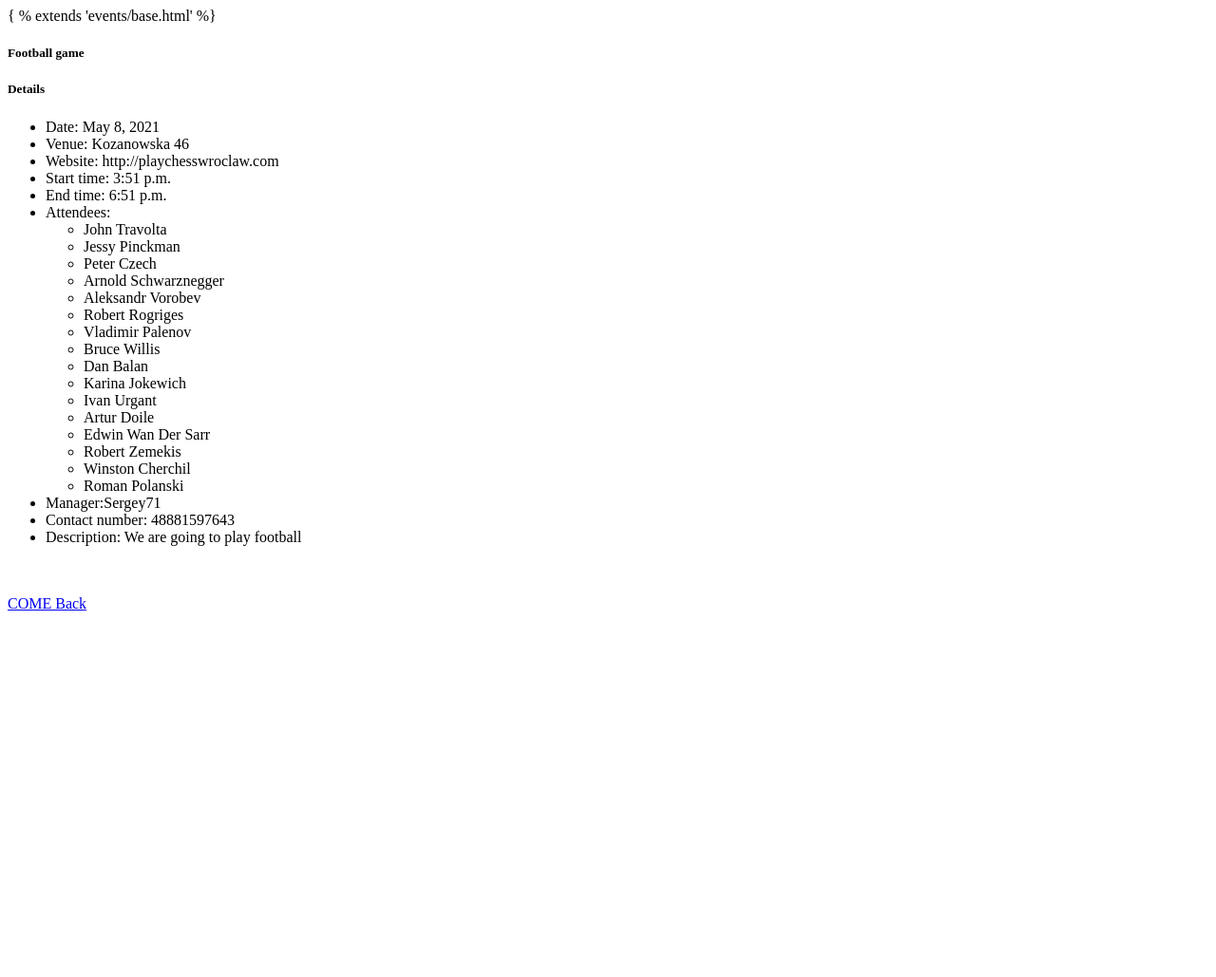
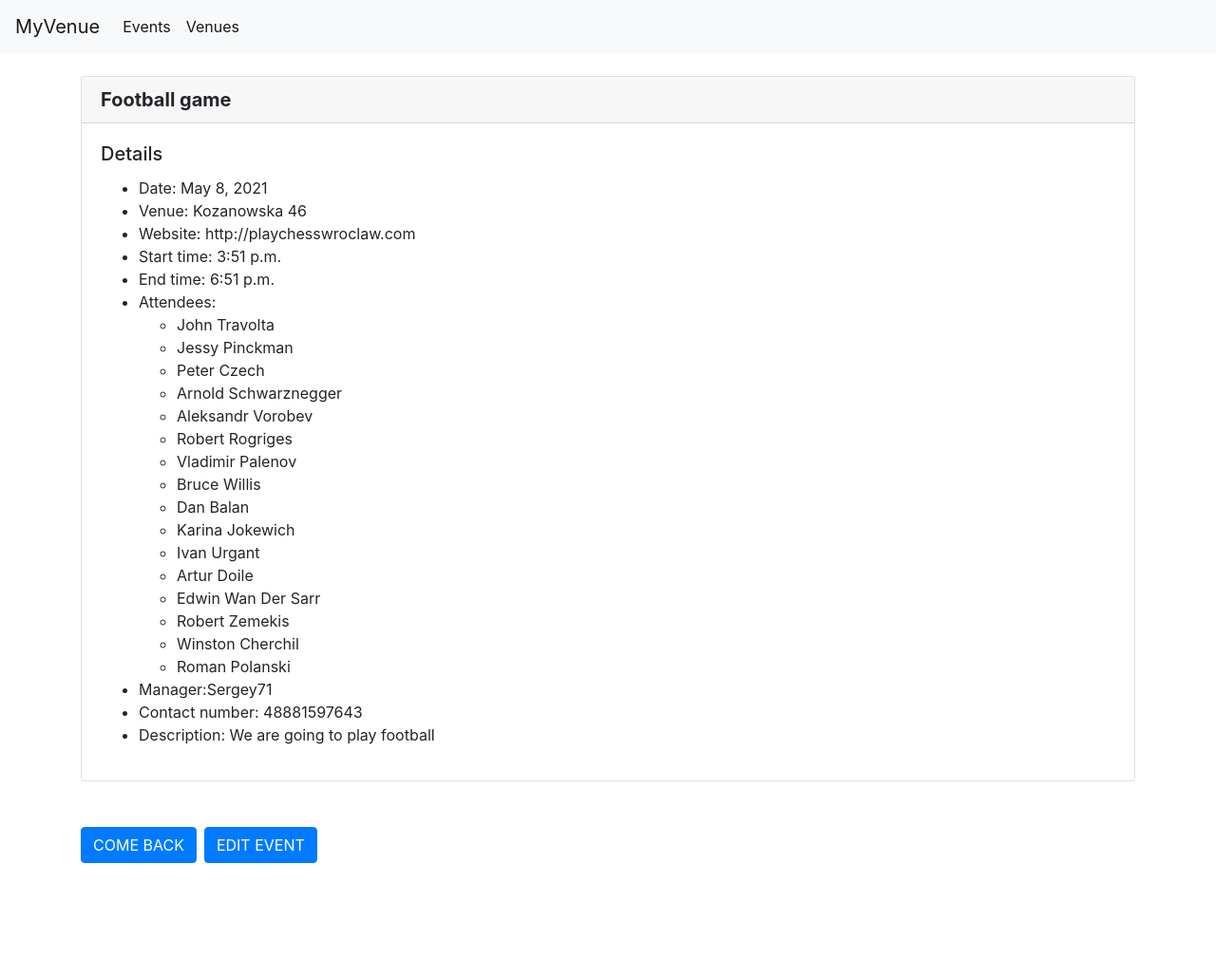
Before and after one commit to SergeiVorobev/VenueApp, a Django app: a page that uses templates/events/show_event.html in a window 1280 px wide. Shown: the whole page at 95% size. Before the commit the page ends 643 px from the top, so only its background shows below. Run offline with Django 3.2, Linux system fonts and the light colour scheme; data comes from the database, SQL or seed files in the repository; some libraries are stand-ins or nearby versions.

Commit message:
fourth commit

```diff
--- a/events/urls.py
+++ b/events/urls.py
@@ -12,5 +12,7 @@ urlpatterns =[
      path('show_event/<event_id> ', views.show_event, name='show-event'),
      path('events/add_event/', views.add_event, name='add-event'),
      path('search_events/', views.search_events, name='search-events'),
+     path('edit_event/<event_id>', views.edit_event, name="edit-event"),
+     path('edit_venue/<venue_id>', views.edit_venue, name="edit-venue"),
 
 ]
--- a/templates/events/add_event.html
+++ b/templates/events/add_event.html
@@ -7,7 +7,7 @@
 </h1>
 <br/>
     {% if submitted %}
-         Your venue was submitted successfully!
+         Your event was submitted successfully!
         <div>
             <a href="{%  url 'list-events' %}" class="btn btn-primary"> SEE EVENTS</a>
         </div>
--- a/templates/events/event_list.html
+++ b/templates/events/event_list.html
@@ -22,6 +22,7 @@
         {% endfor %}
     </table>
     <br/>
-    <a href="{%  url 'add-event' %}" class="btn btn-primary">ADD EVENT</a>
+    <a href="{%  url 'add-event' %}" class="btn btn-secondary">ADD EVENT</a>
+
 
 {% endblock %}
--- a/templates/events/show_event.html
+++ b/templates/events/show_event.html
@@ -1,4 +1,4 @@
-{ % extends 'events/base.html' %}
+{% extends 'events/base.html' %}
 
 {% block content %}
      <div class="card">
@@ -28,7 +28,15 @@
         </div>
     <br/>    <br/>
 
-     <a href="{%  url 'list-events' %}" class="btn btn-primary" >COME Back</a>
+    <div class="btn-toolbar" role="toolbar" aria-label="Toolbar with button groups">
+      <div class="btn-group mr-2" role="group" aria-label="First group">
+         <a href="{%  url 'list-events' %}" class="btn btn-primary" >COME BACK</a>
+      </div>
+      <div class="btn-group mr-2" role="group" aria-label="Second group">
+         <a href="{%  url 'edit-event' event.id %}" class="btn btn-primary">EDIT EVENT</a>
+      </div>
+    </div>
+
 
 
 {% endblock %}
```
